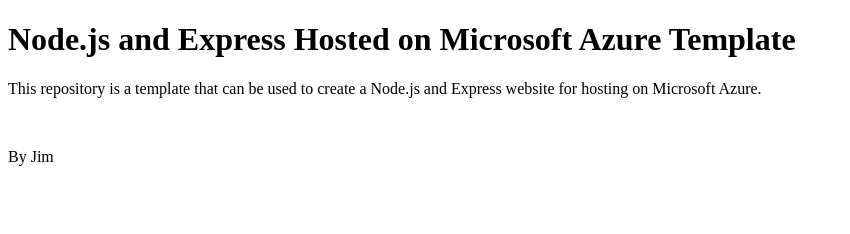
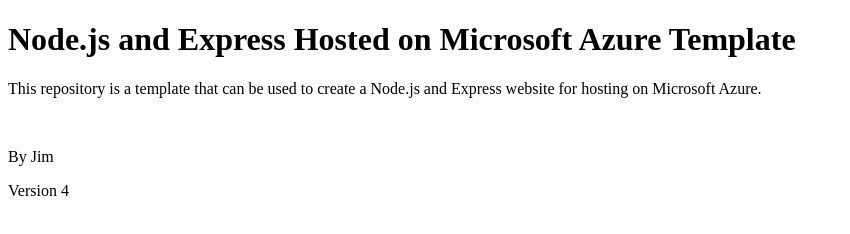
Before and after one commit to JamesBarkauskas/node-js-on-azure-test, a website: page client/index.html in a window 1280 px wide. Shown: the whole page, without its empty margins (0-850 px from the left). Drawn offline with Linux system fonts and the light colour scheme.

Commit message:
updated to version 4

```diff
--- a/client/index.html
+++ b/client/index.html
@@ -9,5 +9,6 @@
 	Azure.</p>
 	<br/>
 	<p>By Jim</p>
+	<p>Version 4</p>
 </body>
 </html>
```
